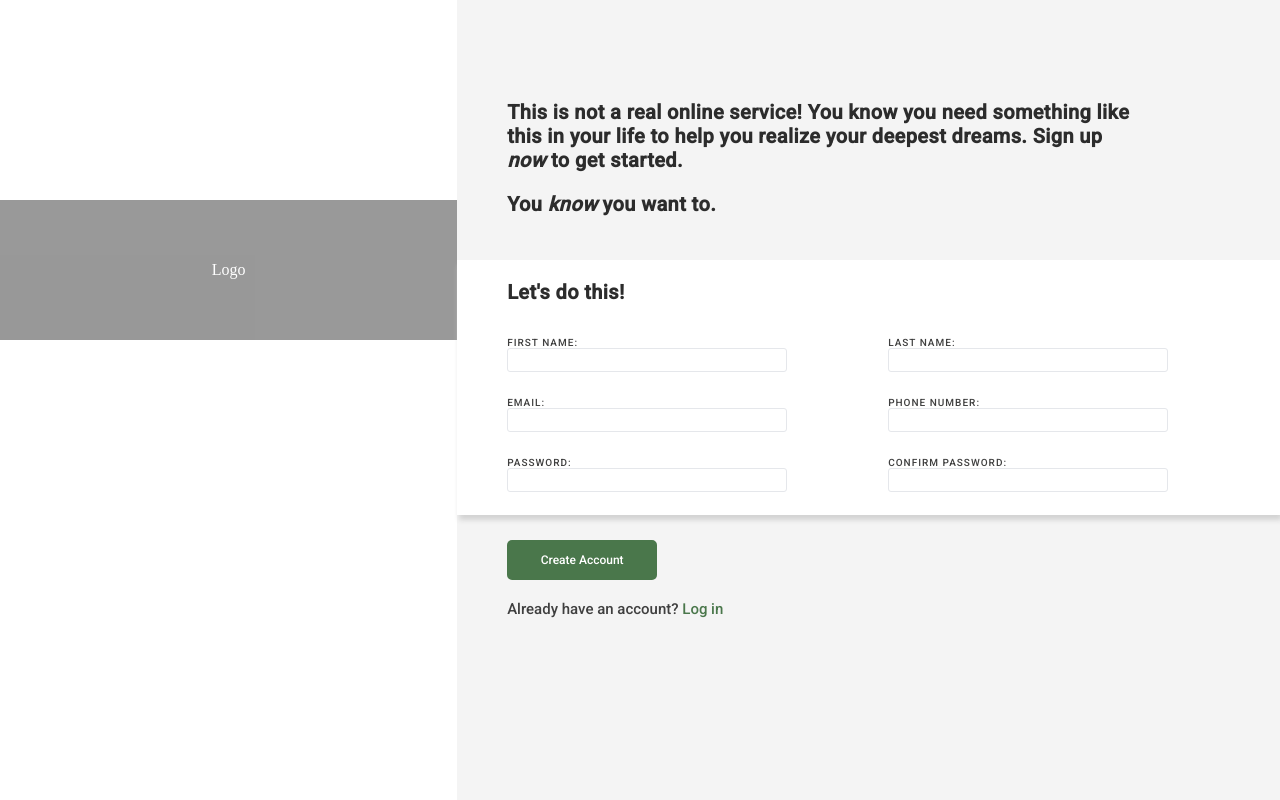
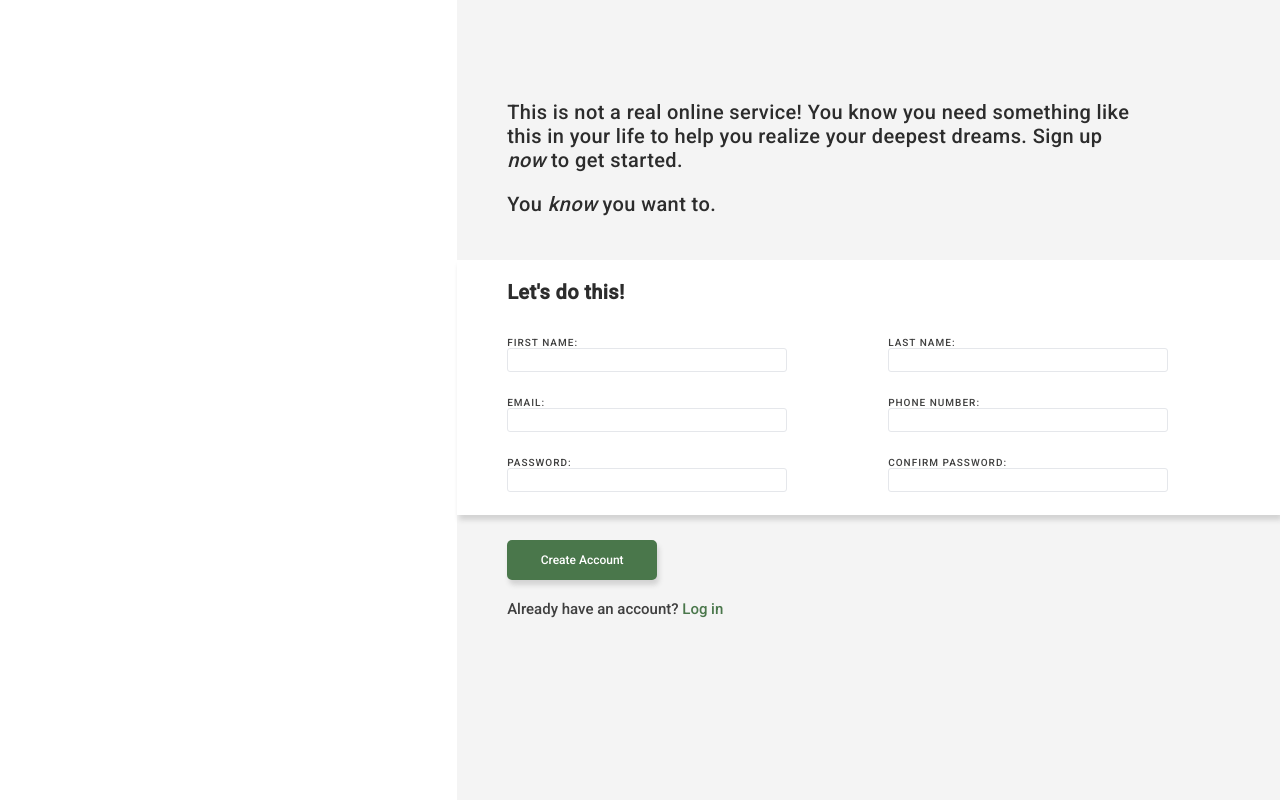
Before and after one commit to ZachMHamilton/Sign-up-form, a plain HTML site: page index.html in a window 1280 px wide. Drawn offline with Linux system fonts and the light colour scheme.

Commit message:
final v1

```diff
--- a/index.html
+++ b/index.html
@@ -14,7 +14,6 @@
     <div class="container">
     <div id="left">
         <div id="bgpic">
-            <div id="logo">Logo</div>
         </div>
     </div>
     <div id="right">
--- a/styles.css
+++ b/styles.css
@@ -68,7 +68,7 @@ body {
     padding-left: 50px;
     padding-right: 150px;
     font-size: 20px;
-    font-weight: 600;
+    font-weight: 500;
     font-family: 'Roboto', sans-serif;
     letter-spacing: .02em;
     color: #2C2C2C;
@@ -81,7 +81,7 @@ body {
     padding-bottom: 30px;
     align-items: center;
     font-size: 20px;
-    font-weight: 600;
+    font-weight: 500;
     font-family: 'Roboto', sans-serif;
     letter-spacing: .02em;
     color: #2C2C2C;
@@ -171,6 +171,7 @@ button {
     padding-bottom: 5px;
     border-radius: 5px;
     border: none;
+    box-shadow: 2px 5px 5px lightgray;
 }
 button:active {
     background-color: #144015;
```
Also changed, not shown: logo.png (added).
